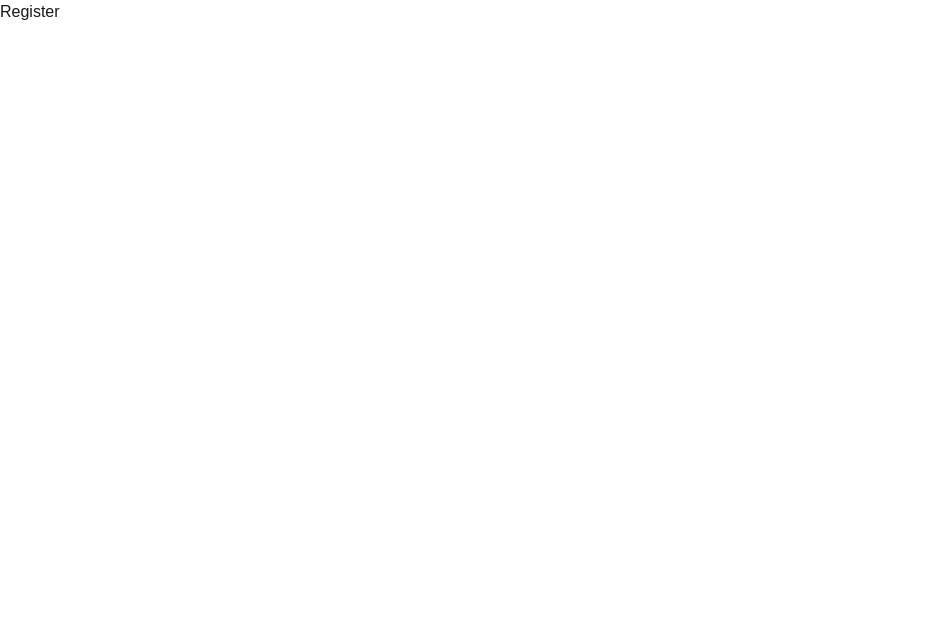
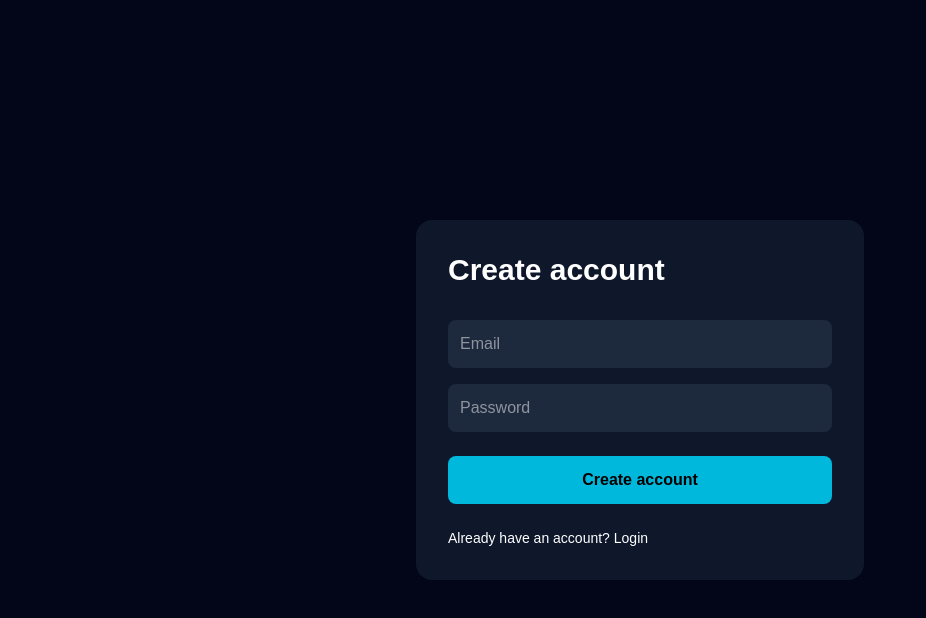
Before and after one commit to andrewautomation/sub60-lab, a Next.js app: page /register in a window 1280 px wide. Shown: the top 618 px of the page, without its empty margins (0-926 px from the left). Built offline with nearby package versions, Linux system fonts and the light colour scheme; no server answers.

Commit message:
Add Supabase authentication pages

```diff
--- a/app/register/page.tsx
+++ b/app/register/page.tsx
@@ -1,7 +1,67 @@
+"use client";
+
+import { useState } from "react";
+import { supabase } from "@/lib/supabase";
+import Link from "next/link";
+
 export default function RegisterPage() {
+  const [email, setEmail] = useState("");
+  const [password, setPassword] = useState("");
+  const [loading, setLoading] = useState(false);
+
+  async function register() {
+    setLoading(true);
+
+    const { error } = await supabase.auth.signUp({
+      email,
+      password,
+      options: {
+        emailRedirectTo: "http://localhost:3000/login",
+      },
+    });
+
+    setLoading(false);
+
+    if (error) {
+      alert(error.message);
+      return;
+    }
+
+    alert("Check your email to confirm your account.");
+  }
+
   return (
-    <div>
-      <h1>Register</h1>
-    </div>
+    <main className="min-h-screen flex items-center justify-center bg-slate-950 text-white">
+      <div className="w-full max-w-md rounded-2xl bg-slate-900 p-8">
+        <h1 className="text-3xl font-bold mb-8">Create account</h1>
+
+        <input
+          className="w-full mb-4 rounded-lg p-3 bg-slate-800"
+          placeholder="Email"
+          value={email}
+          onChange={(e) => setEmail(e.target.value)}
+        />
+
+        <input
+          type="password"
+          className="w-full mb-6 rounded-lg p-3 bg-slate-800"
+          placeholder="Password"
+          value={password}
+          onChange={(e) => setPassword(e.target.value)}
+        />
+
+        <button
+          onClick={register}
+          disabled={loading}
+          className="w-full rounded-lg bg-cyan-500 py-3 font-semibold text-black"
+        >
+          {loading ? "Creating..." : "Create account"}
+        </button>
+
+        <div className="mt-6 text-sm">
+          <Link href="/login">Already have an account? Login</Link>
+        </div>
+      </div>
+    </main>
   );
 }
```
